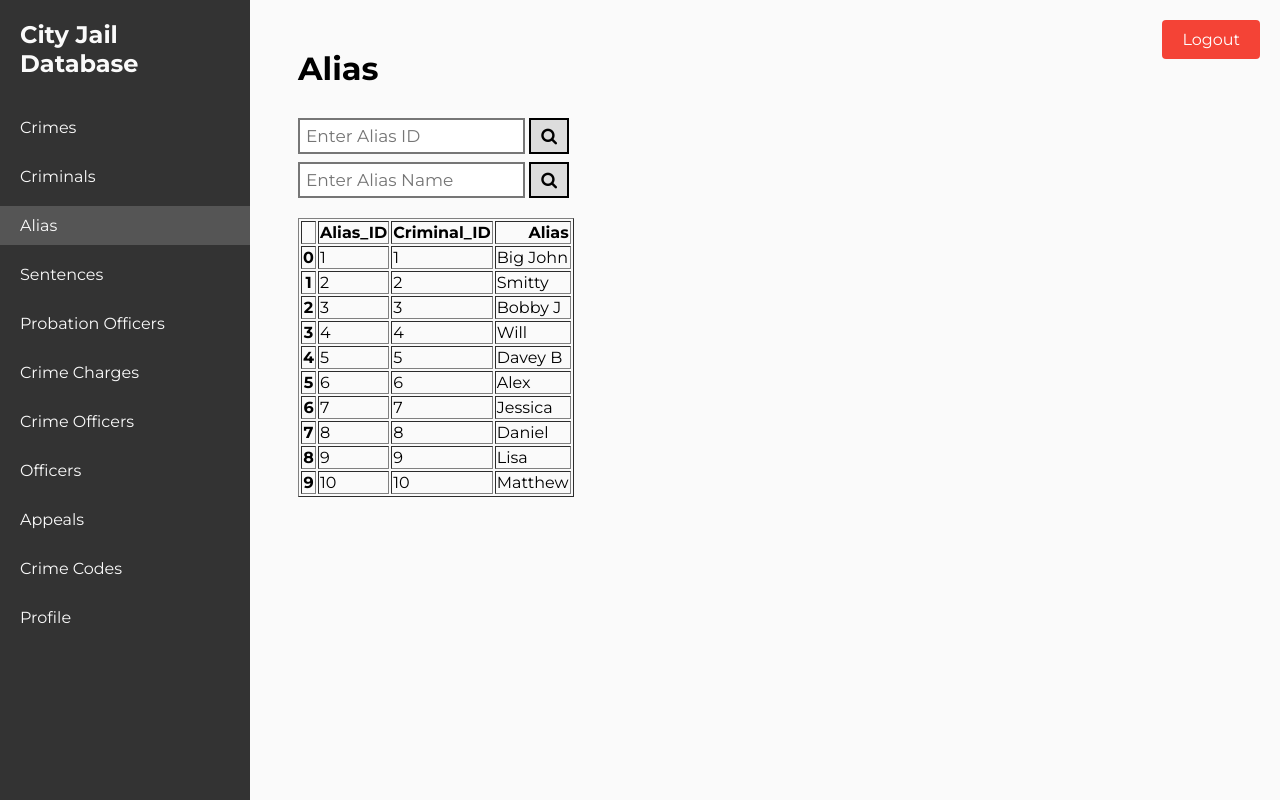
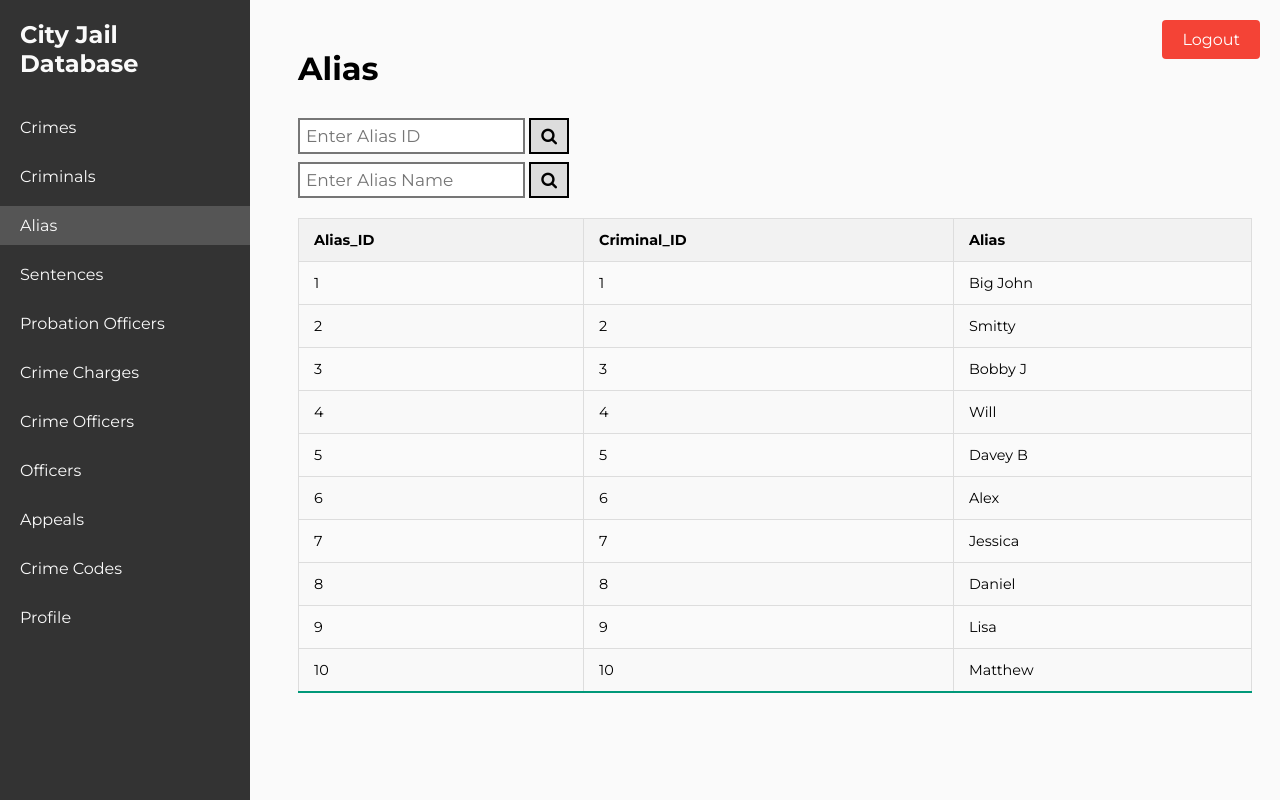
Before and after one commit to 395110n/CSUY3083Project, a Flask app: a page that uses templates/alias.html in a window 1280 px wide. Run offline with Flask 3, Linux system fonts and the light colour scheme; data comes from the database, SQL or seed files in the repository; some libraries are stand-ins or nearby versions.

Commit message:
updates dfs

```diff
--- a/server.py
+++ b/server.py
@@ -16,13 +16,13 @@ mysql = MySQL(app)
 
 viewer = {
     "Alias": "*",
-    "Criminals": ["Criminal_ID", "FirstName", 'LastName', 'V_status', 'P_status'],
+    "Criminals": ["FirstName", 'LastName', 'V_status', 'P_status'],
     'Crimes': '*',
     'Sentences': '*',
-    'Prob_officers': ['Prob_ID', 'FirstName', 'LastName', 'Status'],
+    'Prob_officers': ['FirstName', 'LastName', 'Status'],
     'Crime_charges': "*",
     'Crime_officers': "*",
-    'Officers': ['Officer_ID', 'FirstName', 'LastName', 'Precinct', 'Badge', 'Status'],
+    'Officers': ['FirstName', 'LastName', 'Precinct', 'Badge', 'Status'],
     'Appeals': "*",
     'Crime_codes': '*'
 }
@@ -157,7 +157,7 @@ def alias(username):
 
     sql = generateStatementViewer('Alias', 'select', query, viewer['Alias'])
     df = runstatement(sql)
-    return render_template("alias.html", data=df.to_html(), displayMode=displayMode)
+    return render_template("alias.html", data=df.to_html(classes="styled-table", index=False), displayMode=displayMode)
 
 @app.route("/<username>/appeals")
 def appeals(username):
@@ -171,7 +171,7 @@ def appeals(username):
         query = None
     sql = generateStatementViewer('Appeals', 'select', query, viewer['Appeals'])
     df = runstatement(sql)
-    return render_template("appeals.html", data=df.to_html(),displayMode=displayMode)
+    return render_template("appeals.html", data=df.to_html(classes="styled-table", index=False),displayMode=displayMode)
 
 @app.route("/<username>/crime_charges")
 def crime_charges(username):
@@ -185,7 +185,7 @@ def crime_charges(username):
         query = None
     sql = generateStatementViewer('Crime_charges', 'select', query, viewer['Crime_charges'])
     df = runstatement(sql)
-    return render_template("crime_charges.html", data=df.to_html(),displayMode=displayMode)
+    return render_template("crime_charges.html", data=df.to_html(classes="styled-table", index=False),displayMode=displayMode)
 
 @app.route("/<username>/crime_codes")
 def crime_codes(username):
@@ -199,7 +199,7 @@ def crime_codes(username):
         query = None
     sql = generateStatementViewer('Crime_codes', 'select', query, viewer['Crime_codes'])
     df = runstatement(sql)
-    return render_template("crime_codes.html", data=df.to_html(),displayMode=displayMode)
+    return render_template("crime_codes.html", data=df.to_html(classes="styled-table", index=False),displayMode=displayMode)
 
 @app.route("/<username>/crime_officers")
 def crime_officers(username):
@@ -213,7 +213,7 @@ def crime_officers(username):
         query = None
     sql = generateStatementViewer('Crime_officers', 'select', query, viewer['Crime_officers'])
     df = runstatement(sql)
-    return render_template("crime_officers.html", data=df.to_html(),displayMode=displayMode)
+    return render_template("crime_officers.html", data=df.to_html(classes="styled-table", index=False),displayMode=displayMode)
 
 @app.route("/<username>/crimes")
 def crimes(username):
@@ -227,7 +227,7 @@ def crimes(username):
         query = None
     sql = generateStatementViewer('Crimes', 'select', query, viewer['Crimes'])
     df = runstatement(sql)
-    return render_template("crimes.html", data=df.to_html(),displayMode=displayMode)
+    return render_template("crimes.html", data=df.to_html(classes="styled-table", index=False),displayMode=displayMode)
 
 @app.route("/<username>/criminals")
 def criminals(username):
@@ -249,7 +249,7 @@ def criminals(username):
 
     sql = generateStatementViewer('Criminals', 'select', query, viewer['Criminals'])
     df = runstatement(sql)
-    return render_template("criminals.html", data=df.to_html(), show=show)
+    return render_template("criminals.html", data=df.to_html(classes="styled-table", index=False), show=show)
 
 @app.route("/<username>/prob_officers")
 def prob_officers(username):
@@ -271,7 +271,7 @@ def prob_officers(username):
 
     sql = generateStatementViewer('Prob_officers', 'select', query, viewer['Prob_officers'])
     df = runstatement(sql)
-    return render_template("prob_officers.html", data=df.to_html(), show=display)
+    return render_template("prob_officers.html", data=df.to_html(classes="styled-table", index=False), show=display)
 
 @app.route("/<username>/officers")
 def officers(username):
@@ -298,7 +298,7 @@ def officers(username):
 
     sql = generateStatementViewer('Officers', 'select', query, viewer['Officers'])
     df = runstatement(sql)
-    return render_template("officers.html", data=df.to_html(),displayMode=displayMode)
+    return render_template("officers.html", data=df.to_html(classes="styled-table", index=False),displayMode=displayMode)
 
 
 @app.route("/<username>/sentences")
@@ -313,7 +313,7 @@ def sentences(username):
         query = None
     sql = generateStatementViewer('Sentences', 'select', query, viewer['Sentences'])
     df = runstatement(sql)
-    return render_template("sentences.html", data=df.to_html(),displayMode=displayMode)
+    return render_template("sentences.html", data=df.to_html(classes="styled-table", index=False),displayMode=displayMode)
 
 
 if __name__ == "__main__":
--- a/static/css/styles.css
+++ b/static/css/styles.css
@@ -95,3 +95,31 @@ body {
   cursor: pointer;
   border-radius: 4px;
 }
+
+.styled-table {
+  width: 100%;
+  border-collapse: collapse;
+  border: 1px solid #ddd;
+  font-size: 0.9em;
+  font-family: sans-serif;
+}
+
+.styled-table th,
+.styled-table td {
+  padding: 12px 15px;
+  border-bottom: 1px solid #ddd;
+  text-align: left;
+}
+
+.styled-table th {
+  background-color: #f2f2f2;
+  font-weight: bold;
+}
+
+.styled-table tbody tr:nth-of-type(even) {
+  background-color: #f9f9f9;
+}
+
+.styled-table tbody tr:last-of-type {
+  border-bottom: 2px solid #009879;
+}
```
Also changed, not shown: README.md.
